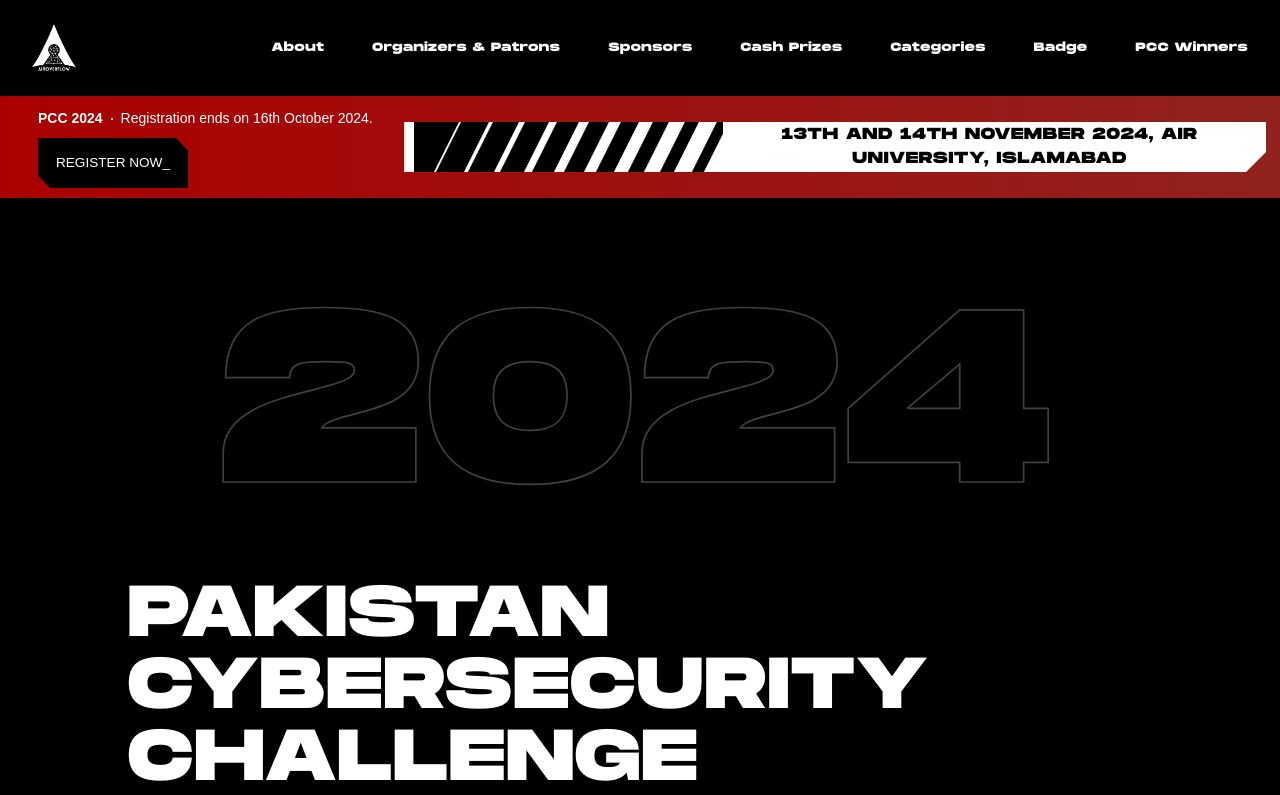
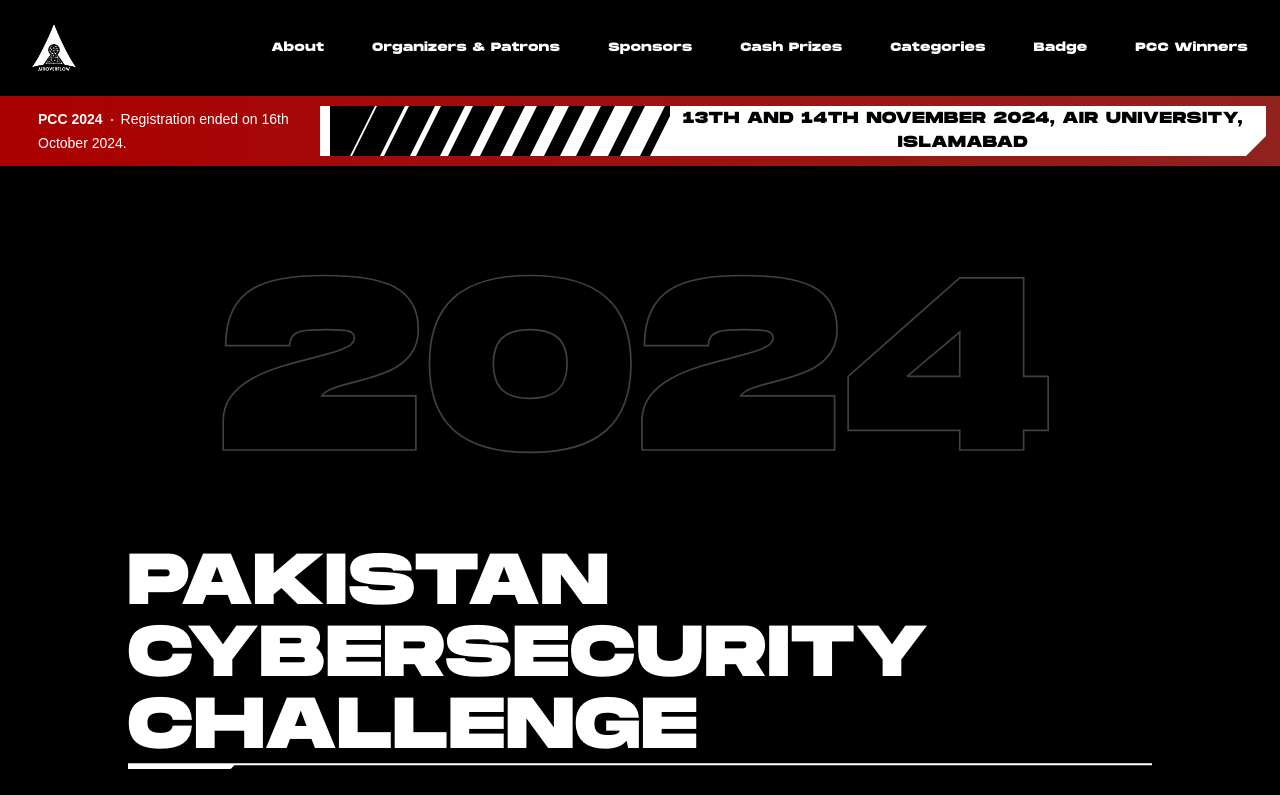
Before and after one commit to Tufalpha1/PCC-2024, a React (Vite) app: page / in a window 1280 px wide. Shown: the top 795 px of the page. Built offline with nearby package versions, Linux system fonts and the light colour scheme; a web font is replaced by a local one.

Commit message:
end registrations

```diff
--- a/index.html
+++ b/index.html
@@ -2,7 +2,7 @@
 <html lang="en">
   <head>
     <meta charset="UTF-8" />
-    <link rel="icon" type="image/png" href="/PCC.png" />
+    <link rel="icon" type="image/png" href="/favicon.ico" />
     <meta name="viewport" content="width=device-width, initial-scale=1.0" />
     <title>PCC-2024</title>
   </head>
--- a/src/App.tsx
+++ b/src/App.tsx
@@ -15,7 +15,6 @@
 import Layout from "./components/Layout";
 import Organizers from "./components/Organizers";
 import Sponsors from "./components/Sponsors";
-import Register from "./components/Register";
 
 function App() {
   return (
@@ -44,8 +43,6 @@
               <Badge />
               <Winners />
               <SectionDivider className="bg-white text-black" />
-              <Register />
-              <SectionDivider className="bg-white text-black" />
             </Layout>
           }
         />
--- a/src/components/Banner.tsx
+++ b/src/components/Banner.tsx
@@ -9,12 +9,12 @@
                 <svg viewBox="0 0 2 2" aria-hidden="true" className="mx-2 inline h-0.5 w-0.5 fill-current">
                   <circle r={1} cx={1} cy={1} />
                 </svg>
-                Registration ends on 16th October 2024.
+                Registration ended on 16th October 2024.
               </p>
-              <a href="/#register" className="btn bg-black text-white">
+              {/* <a href="/#register" className="btn bg-black text-white">
                 <span className="btn__content">Register now_</span>
                 <span className="btn__glitch"></span>
-              </a>
+              </a> */}
             </div>
             <div className="cyber-banner font-heading text-xs lg:text-sm xl:text-base uppercase tracking-wider bg-white text-black">
               13th and 14th November 2024, Air University, Islamabad
```
Also changed, not shown: public/PCC.png (deleted), 1 other file (tests, documents, lock files or other folders).
